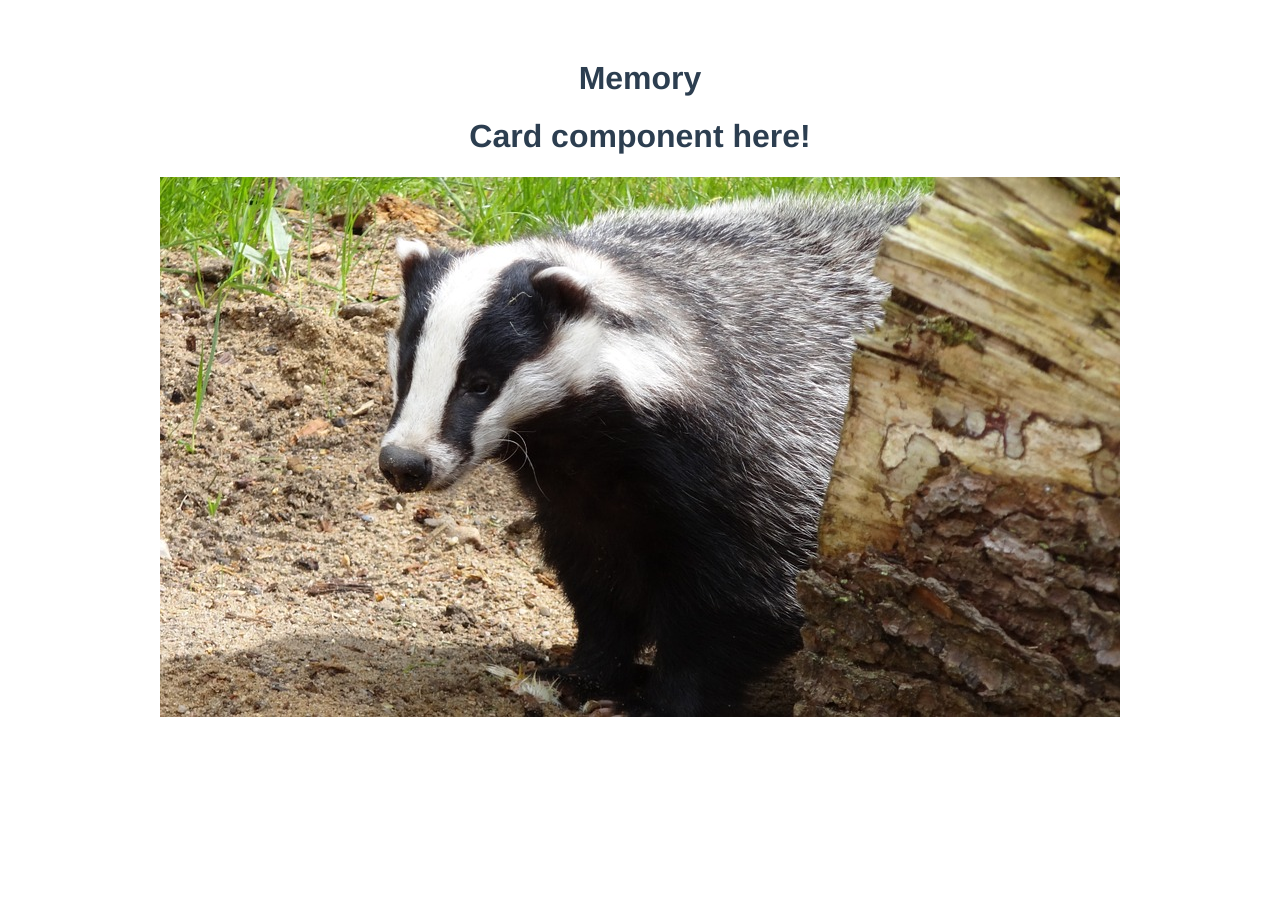
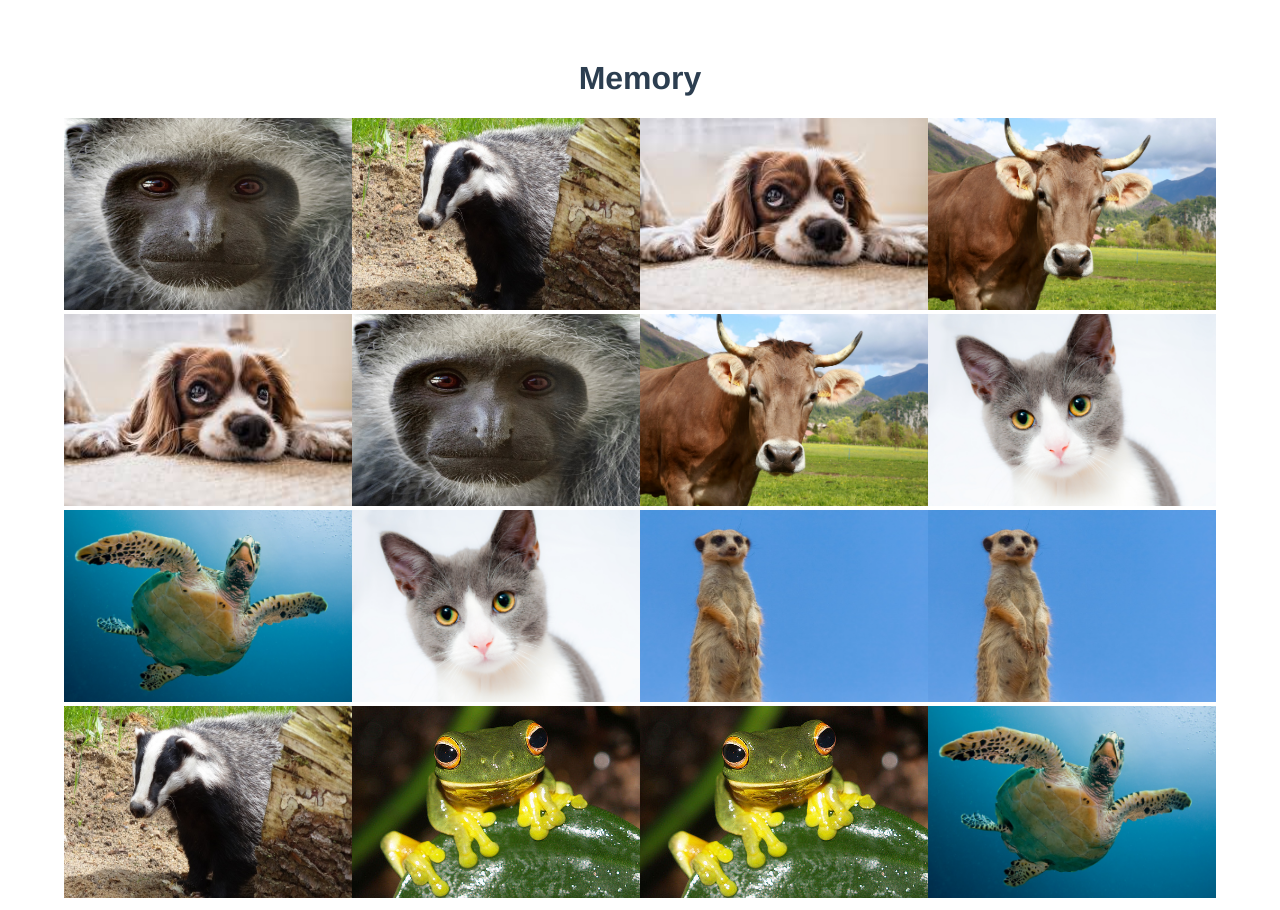
Before and after one commit to ellinorcarlstedt/memory, a Vue app: page / in a window 1280 px wide. Before the commit the page ends 800 px from the top, so only its background shows below. Built offline with nearby package versions, Linux system fonts and the light colour scheme; the HTML template or start-up script is replaced by a standard one.

Commit message:
shows cards in doubles and in random order

```diff
--- a/src/components/Card.vue
+++ b/src/components/Card.vue
@@ -1,7 +1,7 @@
 <template>
     <div>
-    <h1>Card component here!</h1>
-    <img src="../images/badger.jpg">
+        <img :src="fullImageSource"
+             class="card-img">
     </div>
 </template>
 
@@ -9,11 +9,26 @@
     export default {
         name: "Card",
         props: {
-
+            details: Object
+        },
+        data () {
+          return {
+              linkroot: "../images/"
+          }
+        },
+        computed: {
+              fullImageSource: function () {
+                  return require(`@/images/${this.details.image}`);
+              }
         }
     }
 </script>
 
 <style scoped>
 
+    .card-img {
+        height: 12rem;
+        width: 18rem;
+    }
+
 </style>
--- a/src/components/Memory.vue
+++ b/src/components/Memory.vue
@@ -1,8 +1,10 @@
 <template>
   <div>
     <h1>Memory</h1>
-    <Card></Card>
-  </div>
+      <div class="card-wrapper">
+        <Card v-for="item in cards" v-bind:details="item"></Card>
+      </div>
+    </div>
 </template>
 
 <script>
@@ -15,40 +17,34 @@ export default {
     },
     data () {
         return {
-            cards: [
-                {
-                    image: 'badger.jpg',
-                    flipped: false
-                },
-                {
-                    image: 'cat.jpg',
-                    flipped: false
-                },
-                {
-                    image: 'cow.jpg',
-                    flipped: false
-                },
-                {
-                    image: 'dog.jpg',
-                    flipped: false
-                },
-                {
-                    image: 'frog.jpg',
-                    flipped: false
-                },
-                {
-                    image: 'meerkat.jpg',
-                    flipped: false
-                },
-                {
-                    image: 'monkey.jpg',
-                    flipped: false
-                },
-                {
-                    image: 'turtle.jpg',
-                    flipped: false
-                },
+            cardImages: [
+                'badger.jpg',
+                'cat.jpg',
+                'cow.jpg',
+                'dog.jpeg',
+                'frog.jpg',
+                'meerkat.jpg',
+                'monkey.jpg',
+                'turtle.jpg'
             ]
+        }
+    },
+    computed: {
+        cards: function () {
+            const copiedImages = this.cardImages.slice(0);
+            const doubleImages = copiedImages.concat(this.cardImages);
+            let cards = [];
+            for(let img of doubleImages) {
+                cards.push({
+                    image: img,
+                    flipped: false,
+                    order: Math.floor(Math.random() * 100)
+                });
+            }
+            const cardsInRandomOrder = cards.sort(function(a, b){
+                return a.order - b.order}
+            );
+            return cardsInRandomOrder;
         }
     }
 }
@@ -57,18 +53,10 @@ export default {
 
 <!-- Add "scoped" attribute to limit CSS to this component only -->
 <style scoped>
-h3 {
-  margin: 40px 0 0;
-}
-ul {
-  list-style-type: none;
-  padding: 0;
-}
-li {
-  display: inline-block;
-  margin: 0 10px;
-}
-a {
-  color: #42b983;
-}
+ .card-wrapper {
+   display: flex;
+   flex-direction: row;
+   flex-wrap: wrap;
+   justify-content: center;
+ }
 </style>
```
